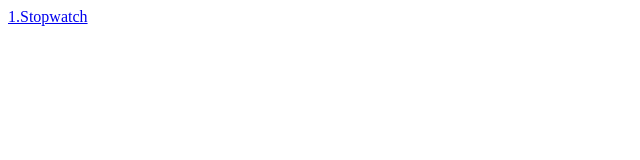
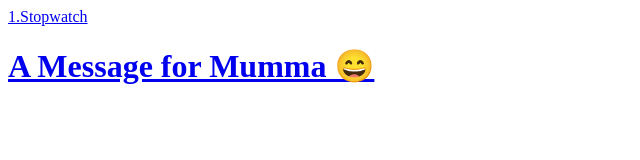
Before and after one commit to sooryansh77/BroCodeJS, a plain HTML site: page index.html in a window 1280 px wide. Shown: the whole page, without its empty margins (0-640 px from the left). Drawn offline with Linux system fonts and the light colour scheme.

Commit message:
Added link to message Mumma

```diff
--- a/index.html
+++ b/index.html
@@ -7,6 +7,6 @@
 </head>
 <body>
     <a href="Stopwatch/index.html" target="_blank">1.Stopwatch</a>
-
+    <a href="BroCode/index.html"><h1>A Message for Mumma 😄</h1></a>
 </body>
 </html>
```
